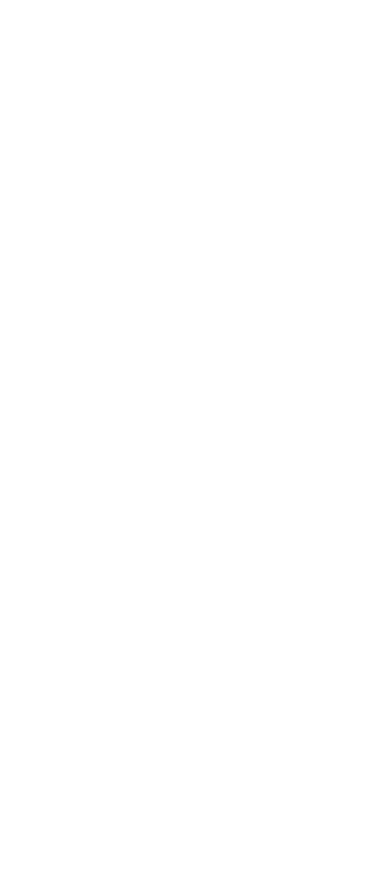
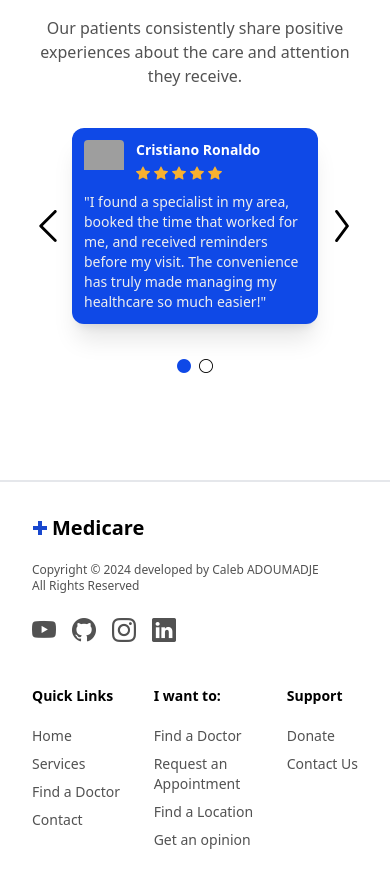
Before and after one commit to adoumadje/medicare-frontend, an Angular app: page / in a window 390 px wide. Shown: the part 8000-8888 px from the top of the page. Before the commit the page ends 7316 px from the top, so only its background shows below. Built offline with nearby package versions, Linux system fonts and the light colour scheme; grey boxes are pictures that could not be loaded.

Commit message:
finalized home page responsive design

```diff
--- a/src/app/components/accordion/accordion.component.html
+++ b/src/app/components/accordion/accordion.component.html
@@ -1,5 +1,5 @@
-<div class="p-2 border-2 w-140 border-myBlack rounded mb-5">
-    <div (click)="toggle(faq.id)" class="flex justify-between cursor-pointer">
+<div class="p-2 border-2 w-full border-myBlack rounded mb-5">
+    <div (click)="toggle(faq.id)" class="flex justify-between items-center cursor-pointer">
         <h4 class="font-semibold">{{ faq.question }}</h4>
         <i class="bi bi-plus-square text-myBlack text-lg"></i>
     </div>
--- a/src/app/components/carousel/carousel.component.html
+++ b/src/app/components/carousel/carousel.component.html
@@ -1,4 +1,4 @@
-<div class="flex justify-between">
+<div class="hidden sm:flex justify-between">
     <div class="max-w-30p p-3 cursor-pointer">
         <div class="flex">
             <div class="w-10 h-10 rounded overflow-hidden me-3">
@@ -57,7 +57,36 @@
         <p class="text-myBlack text-sm mt-2">"I found a specialist in my area, booked the time that worked for me, and received reminders before my visit. The convenience has truly made managing my healthcare so much easier!"</p>
     </div>
 </div>
-<div class="flex justify-center mt-8 text-sm">
+<div class="hidden sm:flex justify-center mt-8 text-sm">
     <i class="bi bi-circle-fill text-myblue me-2"></i>
     <i class="bi bi-circle"></i>
 </div>
+
+
+<div class="sm:hidden flex justify-between items-center">
+    <img src="left-arrow-svgrepo-com.svg" class="w-8" alt="">
+    <div class="rounded-xl bg-myblue p-3 shadow-xl mx-2">
+        <div class="flex">
+            <div class="w-10 h-10 rounded overflow-hidden me-3">
+                <img src="https://cdn.britannica.com/73/234573-050-8EE03E16/Cristiano-Ronaldo-ceremony-rename-airport-Santa-Cruz-Madeira-Portugal-March-29-2017.jpg" alt=""
+                class="mx-auto">
+            </div>
+            <div>
+                <h4 class="font-semibold text-sm text-white">Cristiano Ronaldo</h4>
+                <div>
+                    <i class="bi bi-star-fill text-sm text-myYellow me-1"></i>
+                    <i class="bi bi-star-fill text-sm text-myYellow me-1"></i>
+                    <i class="bi bi-star-fill text-sm text-myYellow me-1"></i>
+                    <i class="bi bi-star-fill text-sm text-myYellow me-1"></i>
+                    <i class="bi bi-star-fill text-sm text-myYellow me-1"></i>
+                </div>
+            </div>
+        </div>
+        <p class="text-myWhite text-sm mt-2">"I found a specialist in my area, booked the time that worked for me, and received reminders before my visit. The convenience has truly made managing my healthcare so much easier!"</p>
+    </div>
+    <img src="right-arrow-svgrepo-com.svg" class="w-8" alt="">
+</div>
+<div class="sm:hidden flex justify-center mt-8 text-sm">
+    <i class="bi bi-circle-fill text-myblue me-2"></i>
+    <i class="bi bi-circle"></i>
+</div>
--- a/src/app/components/footer/footer.component.html
+++ b/src/app/components/footer/footer.component.html
@@ -1,4 +1,4 @@
-<div class="flex justify-between">
+<div class="hidden sm:flex justify-between">
     <div class="max-w-30p">
         <h2 class="flex items-center cursor-pointer">
             <img src="medicare-logo.svg"
@@ -36,3 +36,42 @@
         </ul>
     </div>
 </div>
+
+<div class="sm:hidden">
+    <div>
+        <h2 class="flex items-center cursor-pointer">
+            <img src="medicare-logo.svg"
+                class="w-4 me-1"
+            alt="logo">
+            <span class="font-bold text-xl">Medicare</span>
+        </h2>
+        <p class="text-myBlack text-xs mt-5">Copyright &copy; 2024 developed by Caleb ADOUMADJE<br>All Rights Reserved</p>
+    </div>
+    <div class="flex text-2xl text-myBlack mt-5">
+        <i class="bi bi-youtube me-4 cursor-pointer hover:text-black"></i>
+        <i class="bi bi-github me-4 cursor-pointer hover:text-black"></i>
+        <i class="bi bi-instagram me-4 cursor-pointer hover:text-black"></i>
+        <i class="bi bi-linkedin me-4 cursor-pointer hover:text-black"></i>
+    </div>
+    <div class="flex justify-between mt-10 text-sm">
+        <ul class="flex flex-col list-none text-myBlack">
+            <li class="text-black font-semibold mb-5">Quick Links</li>
+            <li class="hover:text-myblue cursor-pointer mb-2"><a routerLink="">Home</a></li>
+            <li class="hover:text-myblue cursor-pointer mb-2"><a routerLink="">Services</a></li>
+            <li class="hover:text-myblue cursor-pointer mb-2"><a routerLink="">Find a Doctor</a></li>
+            <li class="hover:text-myblue cursor-pointer mb-2"><a routerLink="">Contact</a></li>
+        </ul>
+        <ul class="flex flex-col list-none text-myBlack">
+            <li class="text-black font-semibold mb-5">I want to:</li>
+            <li class="hover:text-myblue cursor-pointer mb-2"><a routerLink="">Find a Doctor</a></li>
+            <li class="hover:text-myblue cursor-pointer mb-2"><a routerLink="">Request an <br>Appointment</a></li>
+            <li class="hover:text-myblue cursor-pointer mb-2"><a routerLink="">Find a Location</a></li>
+            <li class="hover:text-myblue cursor-pointer mb-2"><a routerLink="">Get an opinion</a></li>
+        </ul>
+        <ul class="flex flex-col list-none text-myBlack">
+            <li class="text-black font-semibold mb-5">Support</li>
+            <li class="hover:text-myblue cursor-pointer mb-2"><a routerLink="">Donate</a></li>
+            <li class="hover:text-myblue cursor-pointer mb-2"><a routerLink="">Contact Us</a></li>
+        </ul>
+    </div>
+</div>
--- a/src/app/components/patient/home-page/home-page.component.html
+++ b/src/app/components/patient/home-page/home-page.component.html
@@ -286,25 +286,27 @@
         </div>
     </div>
 </div>
-<!--
-<div class="px-13 flex justify-between pb-16">
-    <div>
+
+<div class="px-8 sm:px-13 flex justify-between pb-16">
+    <div class="hidden sm:block">
         <div class="w-80 h-80 mt-36 rounded me-4 bg-myGreen flex flex-col justify-end">
             <img class="w-72 mx-auto" src="doctor-3-removebg-preview.png" alt="doctor">
         </div>
     </div>
-    <div class="max-w-50p">
+    <div class="sm:max-w-50p">
+        <h2 class="font-semibold text-3xl mb-8 text-center sm:text-left">Most questions by our beloved patients</h2>
         <app-accordion *ngFor="let faq of faqs" [faq]="faq"
             (accordionClicked)="toggleAccordion($event)"
         ></app-accordion>
     </div>
 </div>
-<div class="px-13 pb-16">
+
+<div class="px-8 sm:px-13 pb-16">
     <h2 class="font-semibold text-3xl mb-5 text-center">What our patients say</h2>
-    <p class="text-myBlack text-center mx-auto w-140 mb-10">Our patients consistently share positive experiences about the care and attention they receive.</p>
+    <p class="text-myBlack text-center mx-auto sm:w-140 mb-10">Our patients consistently share positive experiences about the care and attention they receive.</p>
     <app-carousel></app-carousel>
 </div>
-<div class="px-13 pb-16 mt-10">
+
+<div class="px-8 sm:px-13 pb-16 mt-10 border-t-2 pt-8">
     <app-footer></app-footer>
 </div>
--->
```
Also changed, not shown: public/left-arrow-svgrepo-com.svg (added), public/right-arrow-svgrepo-com.svg (added).
